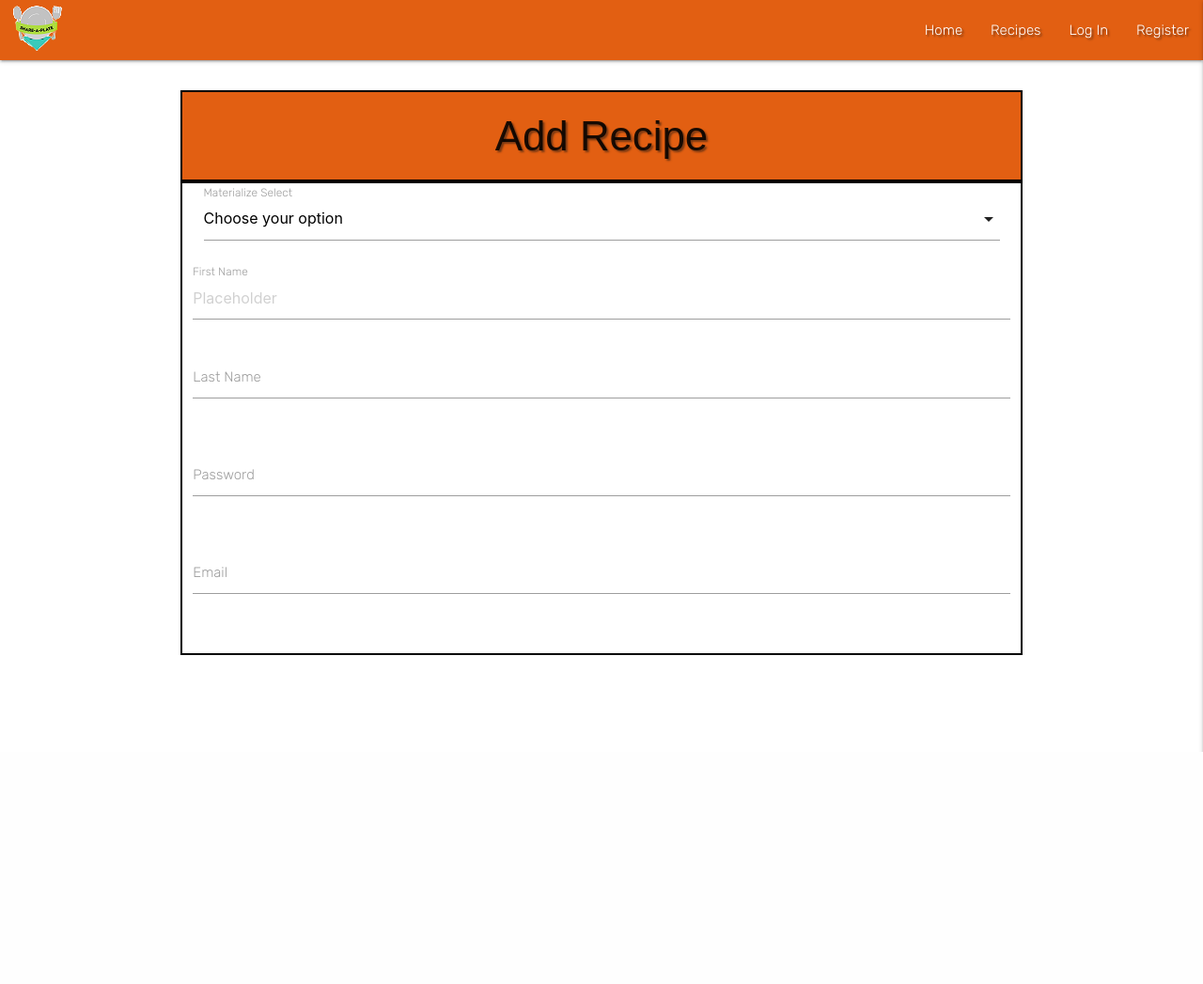
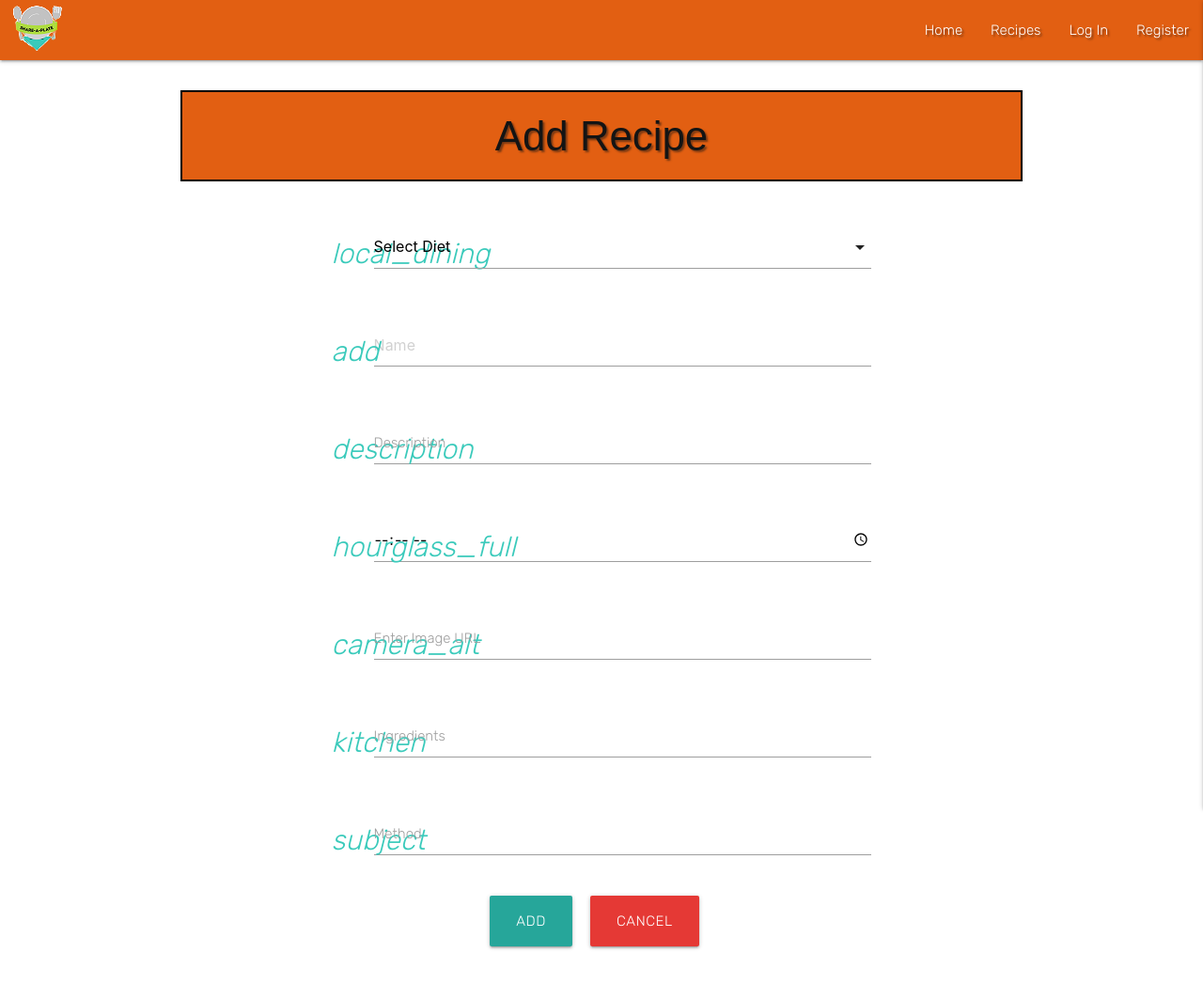
Before and after one commit to brimurphy/share-a-plate, a Flask app: page /add_recipe in a window 1280 px wide. Shown: the whole page at 94% size. Before the commit the page ends 800 px from the top, so only its background shows below. Run offline with Flask 2, Linux system fonts and the light colour scheme; some libraries are stand-ins or nearby versions; some web fonts are replaced.

Commit message:
Update add_recipe.html form fields

```diff
--- a/static/css/style.css
+++ b/static/css/style.css
@@ -9,16 +9,13 @@ body {
     font-family: Rubik, sans-serif;
     font-weight: 300;
     font-size: 16px;
+    color: #141414;
 }
 
 /* colors */
 
 .black-bg {
     background-color: #141414;
-}
-
-.black-text {
-    color: #141414;
 }
 
 .grey-bg {
@@ -112,6 +109,17 @@ body {
     border-radius: 5px;
 }
 
+/* recipe cards */
+.full-recipe,
+.add-recipe {
+    border-top: none;
+}
+
+.add-recipe:first-child,
+.recipe-key:first-of-type {
+    margin-top: 2em;
+}
+
 .recipe-method {
     counter-reset: step;
 
@@ -132,10 +140,6 @@ body {
     margin: 0.5rem;
 }
 
-.recipe-key:first-of-type {
-    margin-top: 2em;
-}
-
 .recipe-key > a,
 .cta-btn > a {
     margin-right: 1em;
--- a/templates/add_recipe.html
+++ b/templates/add_recipe.html
@@ -6,43 +6,76 @@
       <div class="col s12 heading-full-recipe orange-bg">
         <h3 class="center-align header-text text-shadow">Add Recipe</h3>
       </div>
-      <div class="col s12 full-recipe">
-        <div class="input-field col s12">
-          <select>
-            <option value="" disabled selected>Choose your option</option>
-            <option value="1">Option 1</option>
-            <option value="2">Option 2</option>
-            <option value="3">Option 3</option>
-          </select>
-          <label>Materialize Select</label>
-        </div>
         <div class="row">
-          <form class="col s12">
+          <form class="col s12 add-recipe">
+            <!-- diet -->
             <div class="row">
-              <div class="input-field col s12">
-                <input placeholder="Placeholder" id="first_name" type="text" class="validate">
-                <label for="first_name">First Name</label>
-              </div>
-              <div class="input-field col s12">
-                <input id="last_name" type="text" class="validate">
-                <label for="last_name">Last Name</label>
+              <div class="input-field col s12 m8 offset-m2">
+                <i class="material-icons prefix turquoise-text">local_dining</i>
+                <select>
+                  <option value="" disabled selected>Select Diet</option>
+                  <option value="1">Meat</option>
+                  <option value="1">Fish</option>
+                  <option value="2">Vegetarian</option>
+                  <option value="3">Vegan</option>
+                </select>
+                <label></label>
               </div>
             </div>
+            <!-- recipe name -->
             <div class="row">
-              <div class="input-field col s12">
-                <input id="password" type="password" class="validate">
-                <label for="password">Password</label>
+              <div class="input-field col s12 m8 offset-m2">
+                <i class="material-icons prefix turquoise-text">add</i>
+                <input placeholder="Name" id="recipe_name" name="recipe_name" type="text" class="validate" required>
+                <label for="recipe_name"></label>
               </div>
             </div>
+              <!-- recipe description -->
             <div class="row">
-              <div class="input-field col s12">
-                <input id="email" type="email" class="validate">
-                <label for="email">Email</label>
+              <div class="input-field col s12 m8 offset-m2">
+                <i class="material-icons prefix turquoise-text">description</i>
+                <input id="recipe_description" name="recipe_description" type="text" class="validate" required>
+                <label for="recipe_description">Description</label>
               </div>
+            </div>
+            <!-- cooking time -->
+            <div class="row">
+              <div class="input-field col s12 m8 offset-m2">
+                <i class="material-icons prefix turquoise-text">hourglass_full</i>
+                <input placeholder="Cooking Time" id="cooking_time" name="cooking_time" type="time" class="validate" required>
+                <label for="cooking_time"></label>
+              </div>
+            </div>
+            <!-- recipe image -->
+            <div class="row">
+              <div class="input-field col s12 m8 offset-m2">
+                <i class="material-icons prefix turquoise-text">camera_alt</i>
+                <input id="recipe_image" name="recipe_image" type="url" class="validate" required>
+                <label for="recipe_image">Enter Image URL</label>
+              </div>
+            </div>
+            <!-- recipe ingredients -->
+            <div class="row">
+              <div class="input-field col s12 m8 offset-m2">
+                <i class="material-icons prefix turquoise-text">kitchen</i>
+                <input id="recipe_ingredients" name="recipe_ingredients" type="text" class="validate" required>
+                <label for="recipe_ingredients">Ingredients</label>
+              </div>
+            </div>
+            <!-- recipe method -->
+            <div class="row">
+              <div class="input-field col s12 m8 offset-m2">
+                <i class="material-icons prefix turquoise-text">subject</i>
+                <input id="recipe_method" type="text" class="validate" required>
+                <label for="recipe_method">Method</label>
+              </div>
+            </div>
+            <div class="center-align cta-btn">
+              <a href="{{ url_for('login') }}" class="btn btn-large orangeturquoise-bg">Add</a>
+              <a href="{{ url_for('register') }}" class="btn btn-large red darken-1">Cancel</a>
             </div>
           </form>
         </div>
-      </div>
     </section>
 
   {% endblock %}
```
